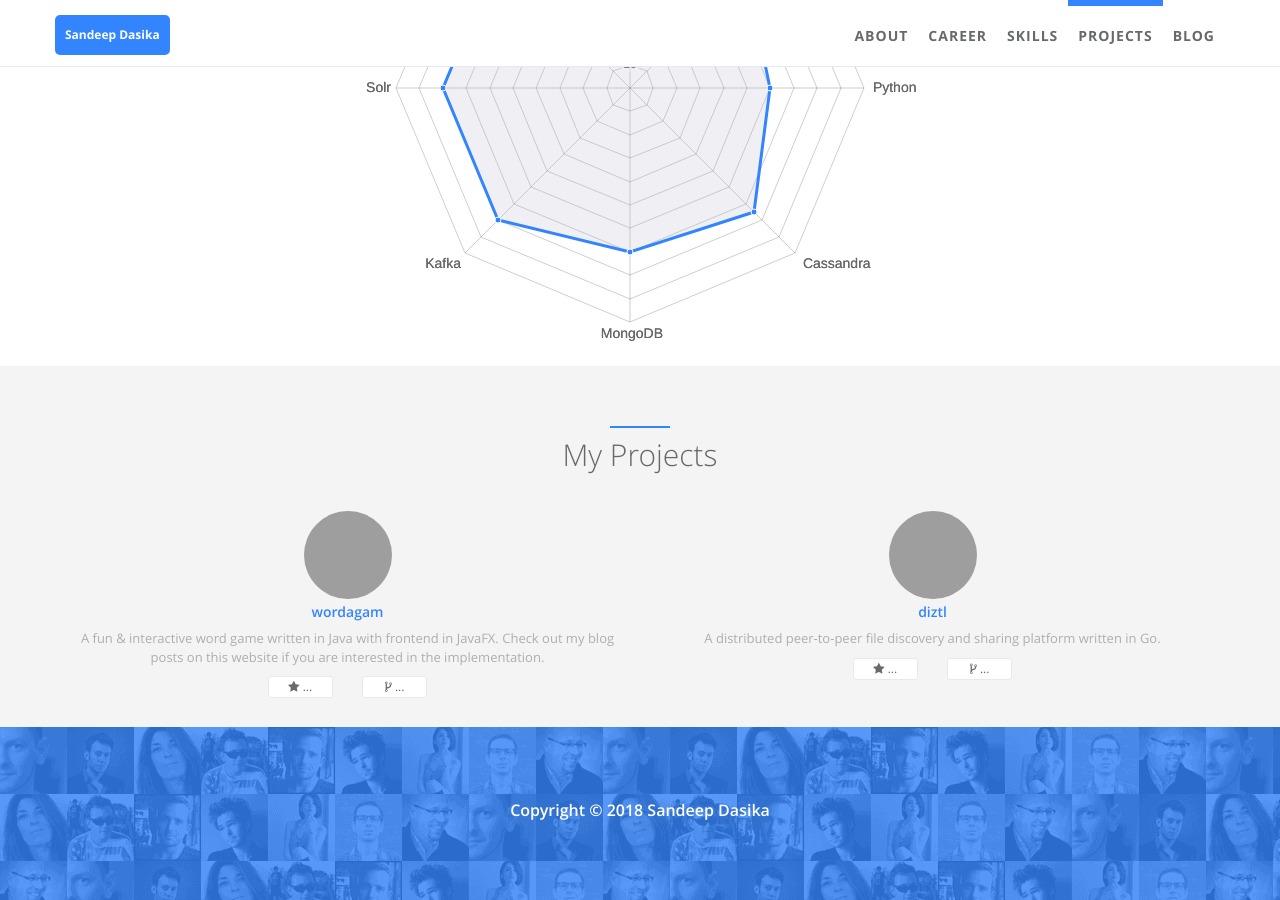
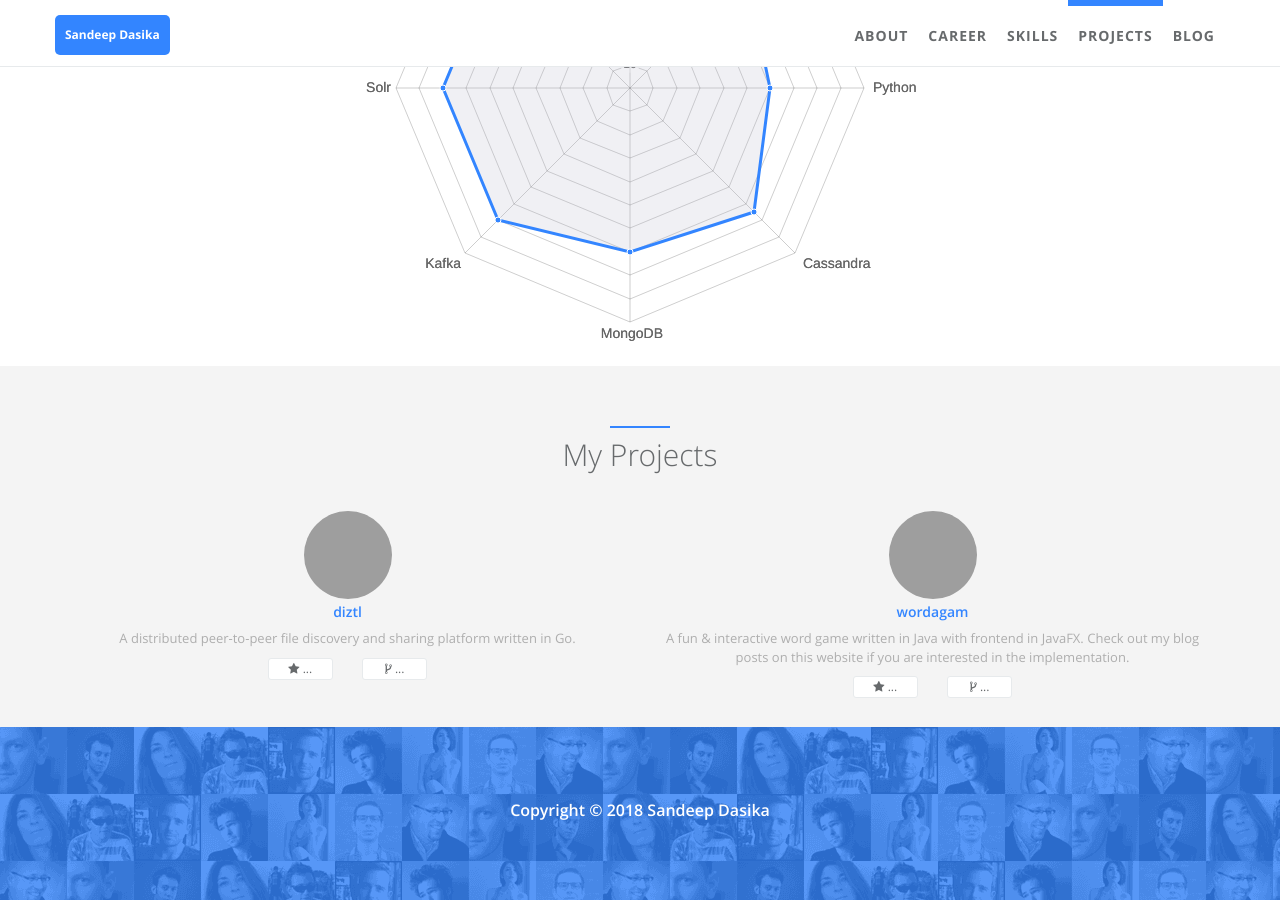
Before and after one commit to gravetii/gravetii.github.io, a Jekyll site: the page built from index.html, in a window 1280 px wide and 900 px high, scrolled down 2025 px, cut to the strip 0-900 px from the top of the window. Built offline with Jekyll 4.4.1, drawn with Linux system fonts in a browser that asks for light colours; part of the change alters nothing that is shown; grey boxes are pictures that could not be loaded.

```diff
--- a/_data/index/projects.yml
+++ b/_data/index/projects.yml
@@ -1,16 +1,16 @@
 # projects section data
 # If you don't have language feature(language.yml is empty), ignore "i18n" items
 # Suggest projects' img be located at '/static/assets/img/landing', and edit following img items.
+- name: diztl
+  i18n: diztl
+  gh_user: gravetii
+  repo: diztl
+  img: /static/assets/img/landing/jekyll.png
+  desc: A distributed peer-to-peer file discovery and sharing platform written in Go.
+
 - name: wordagam
   i18n: wordagam
   gh_user: gravetii
   repo: wordagam
   img: /static/assets/img/landing/jekyll.png
   desc: A fun & interactive word game written in Java with frontend in JavaFX. Check out my blog posts on this website if you are interested in the implementation.
-
-- name: diztl
-  i18n: diztl
-  gh_user: gravetii
-  repo: diztl
-  img: /static/assets/img/landing/jekyll.png
-  desc: A distributed peer-to-peer file discovery and sharing platform written in Go.
```
